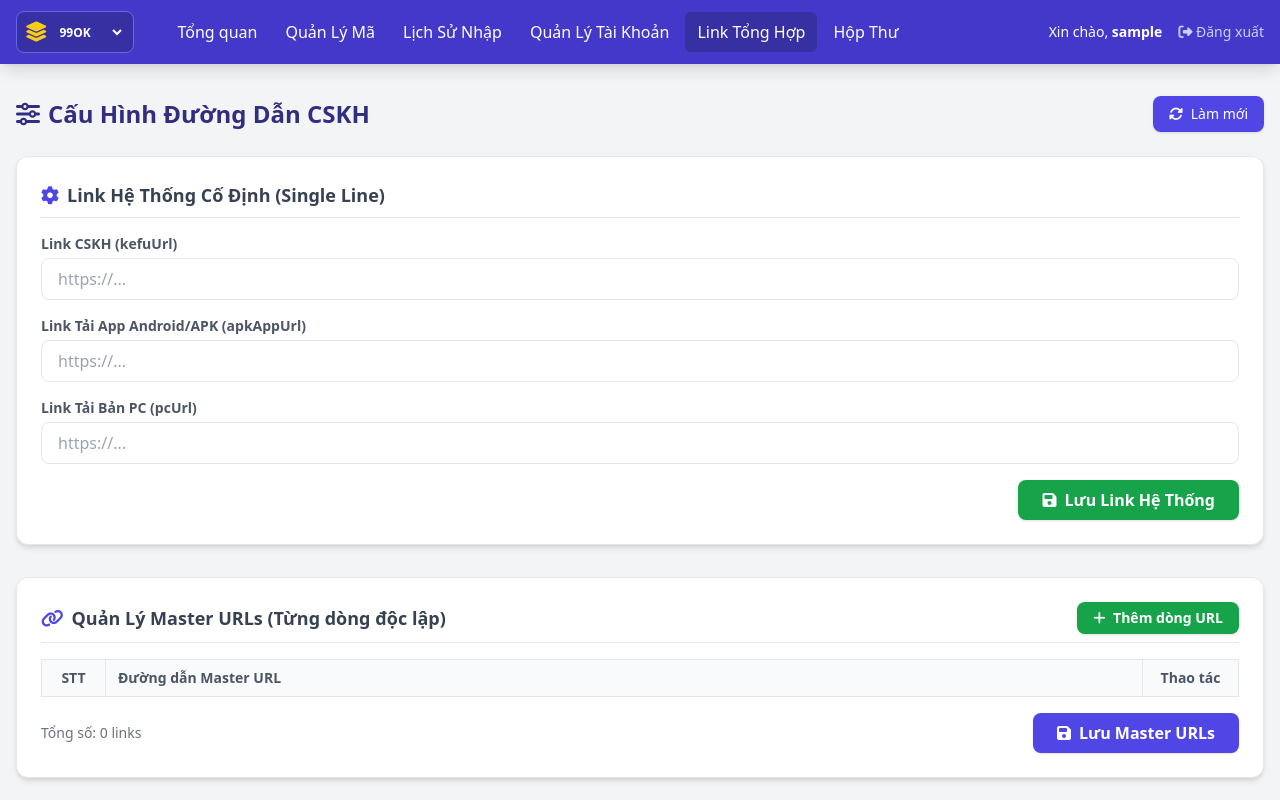
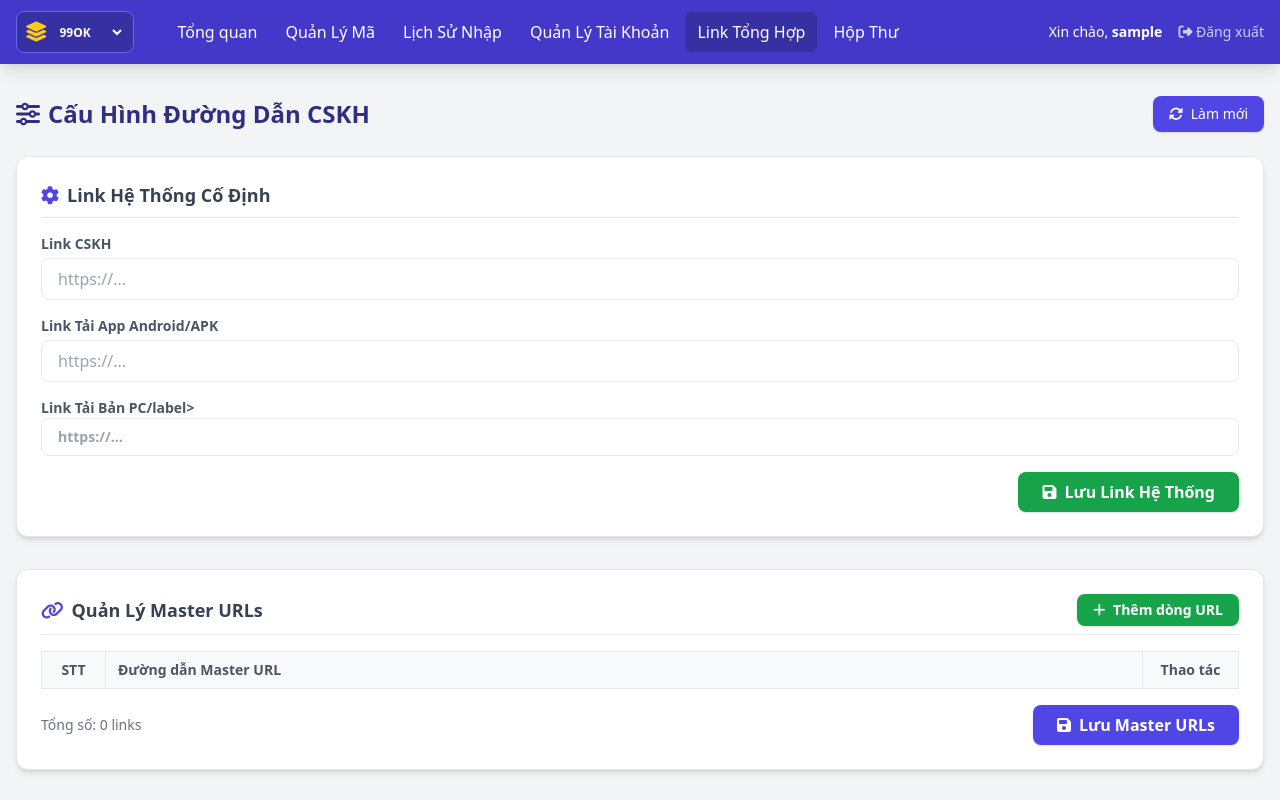
Before and after one commit to nntfb777/99okcode-admin, a plain HTML site: page quan-ly-link.html in a window 1280 px wide. Shown: the top 800 px of the page. Drawn offline with nearby package versions, Linux system fonts and the light colour scheme; no server answers; sample sign-in values are in the browser's storage.

Commit message:
update history

```diff
--- a/quan-ly-link.html
+++ b/quan-ly-link.html
@@ -59,19 +59,19 @@
 
     <!-- 1. CẤU HÌNH LINK HỆ THỐNG CỐ ĐỊNH -->
     <div class="bg-white rounded-xl shadow-md p-6 mb-8 border border-gray-200">
-      <h2 class="text-lg font-bold text-gray-700 mb-4 pb-2 border-b"><i class="fa-solid fa-gear text-indigo-600 mr-2"></i>Link Hệ Thống Cố Định (Single Line)</h2>
+      <h2 class="text-lg font-bold text-gray-700 mb-4 pb-2 border-b"><i class="fa-solid fa-gear text-indigo-600 mr-2"></i>Link Hệ Thống Cố Định</h2>
 
       <form id="systemLinksForm" onsubmit="saveSystemLinks(event)" class="space-y-4">
         <div>
-          <label class="block text-sm font-semibold text-gray-600 mb-1">Link CSKH (kefuUrl)</label>
+          <label class="block text-sm font-semibold text-gray-600 mb-1">Link CSKH</label>
           <input type="url" id="kefuUrl" required placeholder="https://..." class="w-full px-4 py-2 border rounded-lg focus:ring-2 focus:ring-indigo-500 outline-none">
         </div>
         <div>
-          <label class="block text-sm font-semibold text-gray-600 mb-1">Link Tải App Android/APK (apkAppUrl)</label>
+          <label class="block text-sm font-semibold text-gray-600 mb-1">Link Tải App Android/APK</label>
           <input type="url" id="apkAppUrl" required placeholder="https://..." class="w-full px-4 py-2 border rounded-lg focus:ring-2 focus:ring-indigo-500 outline-none">
         </div>
         <div>
-          <label class="block text-sm font-semibold text-gray-600 mb-1">Link Tải Bản PC (pcUrl)</label>
+          <label class="block text-sm font-semibold text-gray-600 mb-1">Link Tải Bản PC/label>
           <input type="url" id="pcUrl" required placeholder="https://..." class="w-full px-4 py-2 border rounded-lg focus:ring-2 focus:ring-indigo-500 outline-none">
         </div>
         <div class="text-right">
@@ -86,7 +86,7 @@
 <div class="bg-white rounded-xl shadow-md p-6 mb-8 border border-gray-200">
   <div class="flex justify-between items-center mb-4 pb-2 border-b">
       <h2 class="text-lg font-bold text-gray-700">
-        <i class="fa-solid fa-link text-indigo-600 mr-2"></i>Quản Lý Master URLs (Từng dòng độc lập)
+        <i class="fa-solid fa-link text-indigo-600 mr-2"></i>Quản Lý Master URLs
       </h2>
       <button type="button" onclick="addMasterRow()" class="bg-green-600 hover:bg-green-700 text-white font-semibold px-4 py-1.5 rounded-lg text-sm shadow transition">
         <i class="fa-solid fa-plus mr-1"></i> Thêm dòng URL
@@ -156,7 +156,7 @@
 <div class="bg-white rounded-xl shadow-md p-6 mb-8 border border-gray-200">
   <div class="flex justify-between items-center mb-4 pb-2 border-b">
       <h2 class="text-lg font-bold text-gray-700">
-        <i class="fa-solid fa-images text-indigo-600 mr-2"></i>Quản Lý Banner Carousel (Từng dòng độc lập)
+        <i class="fa-solid fa-images text-indigo-600 mr-2"></i>Quản Lý Banner Carousel
       </h2>
       <button type="button" onclick="addBannerRow()" class="bg-green-600 hover:bg-green-700 text-white font-semibold px-4 py-1.5 rounded-lg text-sm shadow transition">
         <i class="fa-solid fa-plus mr-1"></i> Thêm Banner
```
